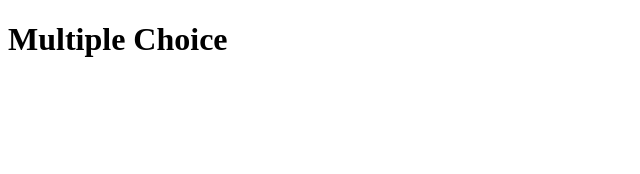
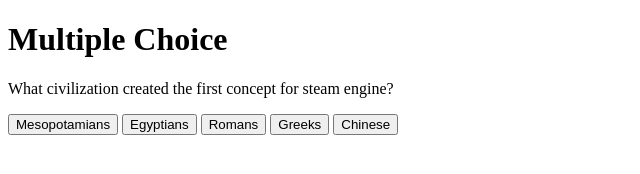
Before and after one commit to ayeoman41/data-practice, a plain HTML site: page index.html in a window 1280 px wide. Shown: the whole page, without its empty margins (0-640 px from the left). Drawn offline with Linux system fonts and the light colour scheme.

Commit message:
Div and buttons added with question

```diff
--- a/index.html
+++ b/index.html
@@ -7,5 +7,15 @@
     </head>
     <body>
         <h1>Multiple Choice</h1>
+        <div class="button">
+        <p>What civilization created the first concept for
+            steam engine?
+        </p>
+        <button>Mesopotamians</button>
+        <button>Egyptians</button>
+        <button>Romans</button>
+        <button>Greeks</button>
+        <button>Chinese</button>
+    </div>
     </body>
 </html>
```
